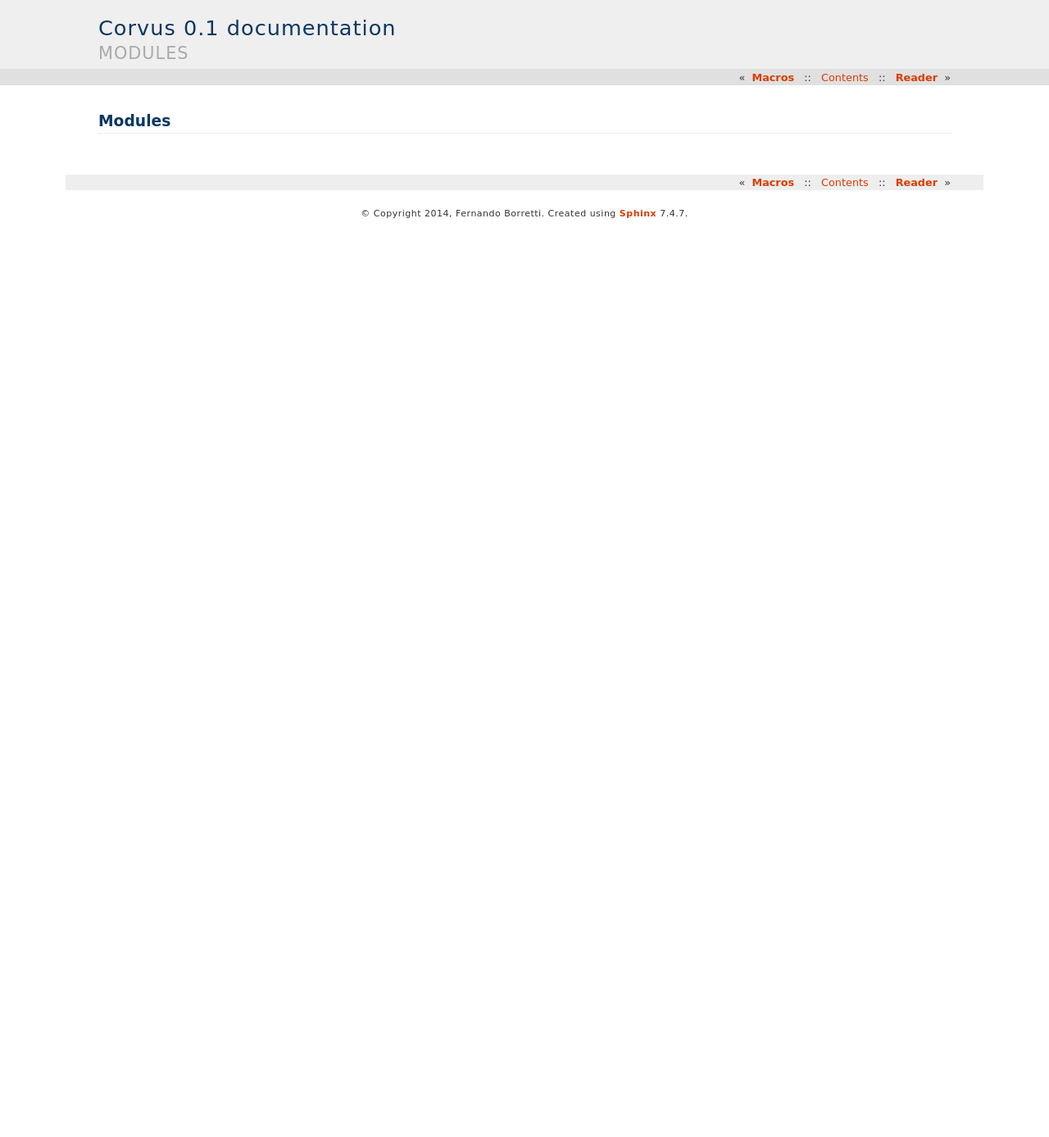
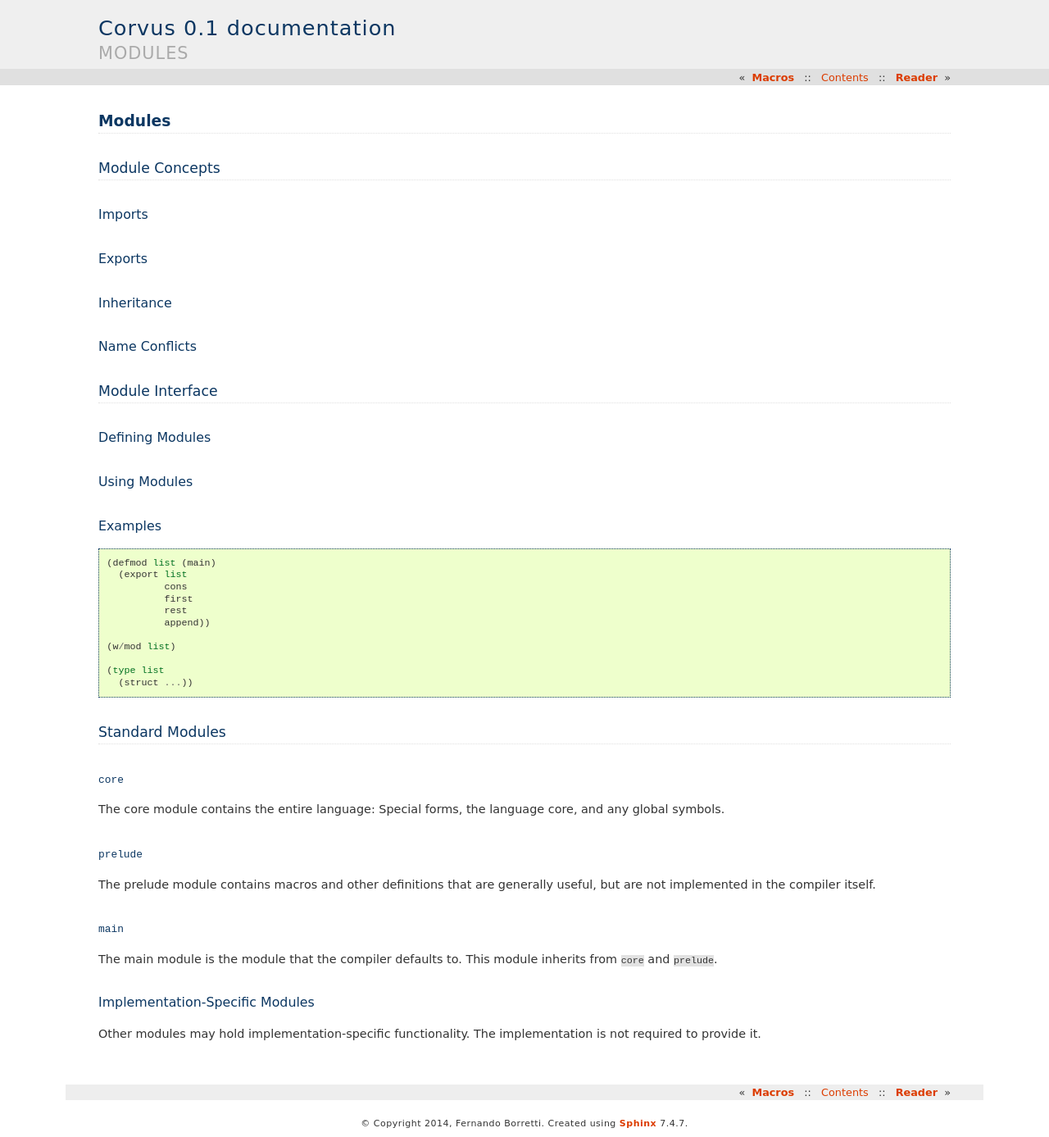
Before and after one commit to eudoxia0/corvus, a Sphinx documentation site: the page built from docs/modules.rst, in a window 1280 px wide. Shown: the whole page at 82% size. Built offline with Sphinx 7.4.7, drawn with Linux system fonts in a browser that asks for light colours; formulas are drawn with MathJax 3; pages that are not in the unit, such as notebooks, are missing from menus; before the commit the page ends 900 px from its top, so only the background shows below that.

Commit message:
Add documentation on modules

```diff
--- a/docs/modules.rst
+++ b/docs/modules.rst
@@ -1,3 +1,71 @@
 *******
 Modules
 *******
+
+Module Concepts
+===============
+
+Imports
+-------
+
+Exports
+-------
+
+Inheritance
+-----------
+
+Name Conflicts
+--------------
+
+Module Interface
+================
+
+Defining Modules
+----------------
+
+Using Modules
+-------------
+
+Examples
+--------
+
+::
+
+  (defmod list (main)
+    (export list
+            cons
+            first
+            rest
+            append))
+
+  (w/mod list)
+
+  (type list
+    (struct ...))
+
+Standard Modules
+================
+
+:code:`core`
+------------
+
+The core module contains the entire language: Special forms, the language
+core, and any global symbols.
+
+:code:`prelude`
+---------------
+
+The prelude module contains macros and other definitions that are generally
+useful, but are not implemented in the compiler itself.
+
+:code:`main`
+------------
+
+The main module is the module that the compiler defaults to. This module
+inherits from :code:`core` and :code:`prelude`.
+
+Implementation-Specific Modules
+-------------------------------
+
+Other modules may hold implementation-specific functionality. The
+implementation is not required to provide it.
```
